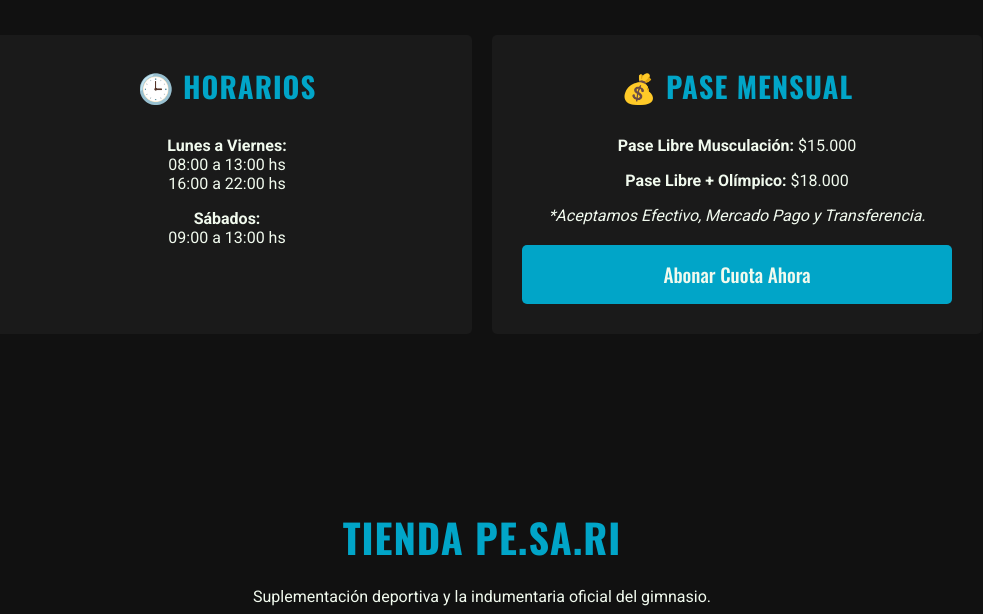
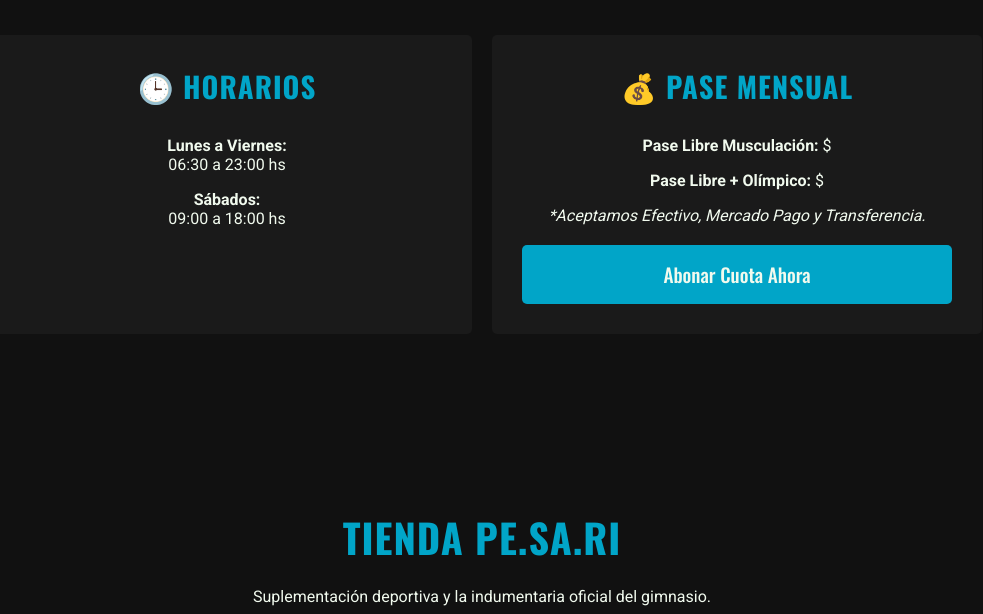
Before and after one commit to Tomas-collab-lab/pesari-gym, a plain HTML site: page index.html in a window 1280 px wide. Shown: the part 1340-1954 px from the top of the page, without its empty margins (158-1141 px from the left). Drawn offline with nearby package versions, Linux system fonts and the light colour scheme.

Commit message:
Update index.html

```diff
--- a/index.html
+++ b/index.html
@@ -67,13 +67,13 @@
         <div class="info-grid container">
             <div class="caja-info">
                 <h3>🕒 HORARIOS</h3>
-                <p><strong>Lunes a Viernes:</strong><br>08:00 a 13:00 hs<br>16:00 a 22:00 hs</p>
-                <p><strong>Sábados:</strong><br>09:00 a 13:00 hs</p>
+                <p><strong>Lunes a Viernes:</strong><br>06:30 a 23:00 hs<br></p>
+                <p><strong>Sábados:</strong><br>09:00 a 18:00 hs</p>
             </div>
             <div class="caja-info">
                 <h3>💰 PASE MENSUAL</h3>
-                <p><strong>Pase Libre Musculación:</strong> $15.000</p>
-                <p><strong>Pase Libre + Olímpico:</strong> $18.000</p>
+                <p><strong>Pase Libre Musculación:</strong> $</p>
+                <p><strong>Pase Libre + Olímpico:</strong> $</p>
                 <p><em>*Aceptamos Efectivo, Mercado Pago y Transferencia.</em></p>
 
                 <a href="https://wa.link/tu-link-aqui" class="btn-rojo" style="display: block; margin-top: 20px; box-sizing: border-box; text-align: center;">Abonar Cuota Ahora</a>
```
